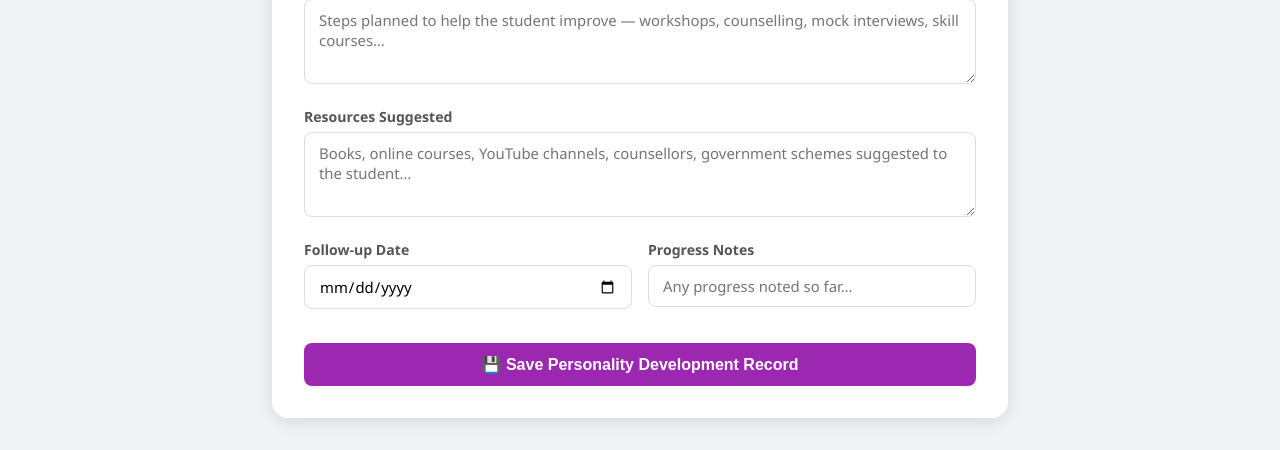
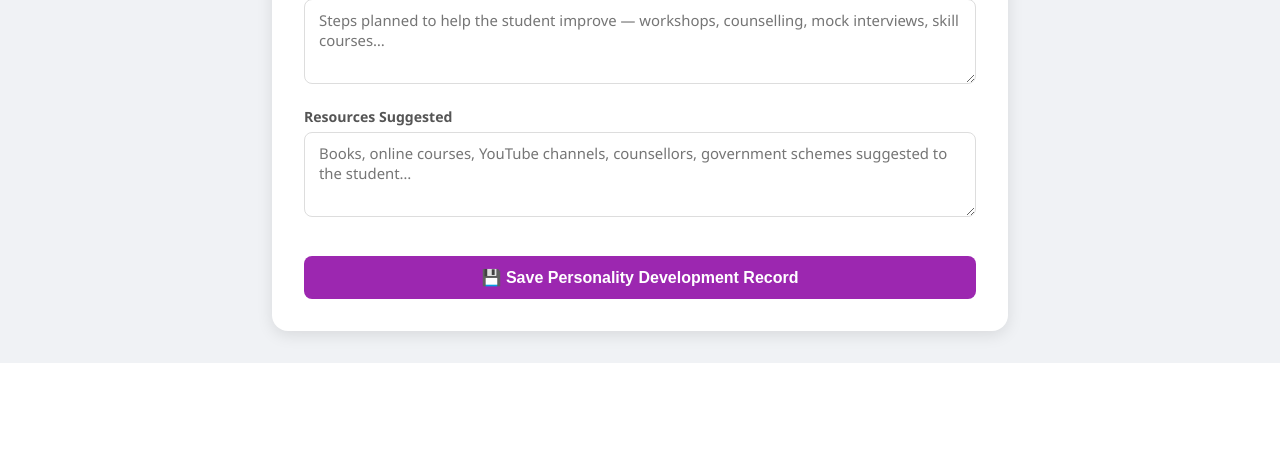
Before and after one commit to yaminir933-code/mentor-monitoring-system, a Django app: template Yaminikosnam123/templates/career/add_personality.html in a window 1280 px wide. Shown: the part 1553-2003 px from the top of the page. After the commit the page ends 1916 px from the top, so only its background shows below. Run offline with Django 5.2, Linux system fonts and the light colour scheme; the template is opened without the code that fills it, so the values that code supplies are empty.

Commit message:
Remove follow-up date and progress notes from personality development

```diff
--- a/Yaminikosnam123/templates/career/add_personality.html
+++ b/Yaminikosnam123/templates/career/add_personality.html
@@ -160,17 +160,6 @@ textarea{height:85px;resize:vertical;}
     <label>Resources Suggested</label>
     <textarea name="resources_suggested" placeholder="Books, online courses, YouTube channels, counsellors, government schemes suggested to the student…"></textarea>
   </div>
-  <div class="form-row">
-    <div class="form-group">
-      <label>Follow-up Date</label>
-      <input type="date" name="follow_up_date">
-    </div>
-    <div class="form-group">
-      <label>Progress Notes</label>
-      <input type="text" name="progress_notes" placeholder="Any progress noted so far…">
-    </div>
-  </div>
-
   <button type="submit" class="btn-save">💾 Save Personality Development Record</button>
   </form>
 </div>
```
Also changed, not shown: Yaminikosnam123/templates/career/edit_personality.html (+0 -11 lines), Yaminikosnam123/templates/career/profile.html (+0 -13 lines).
